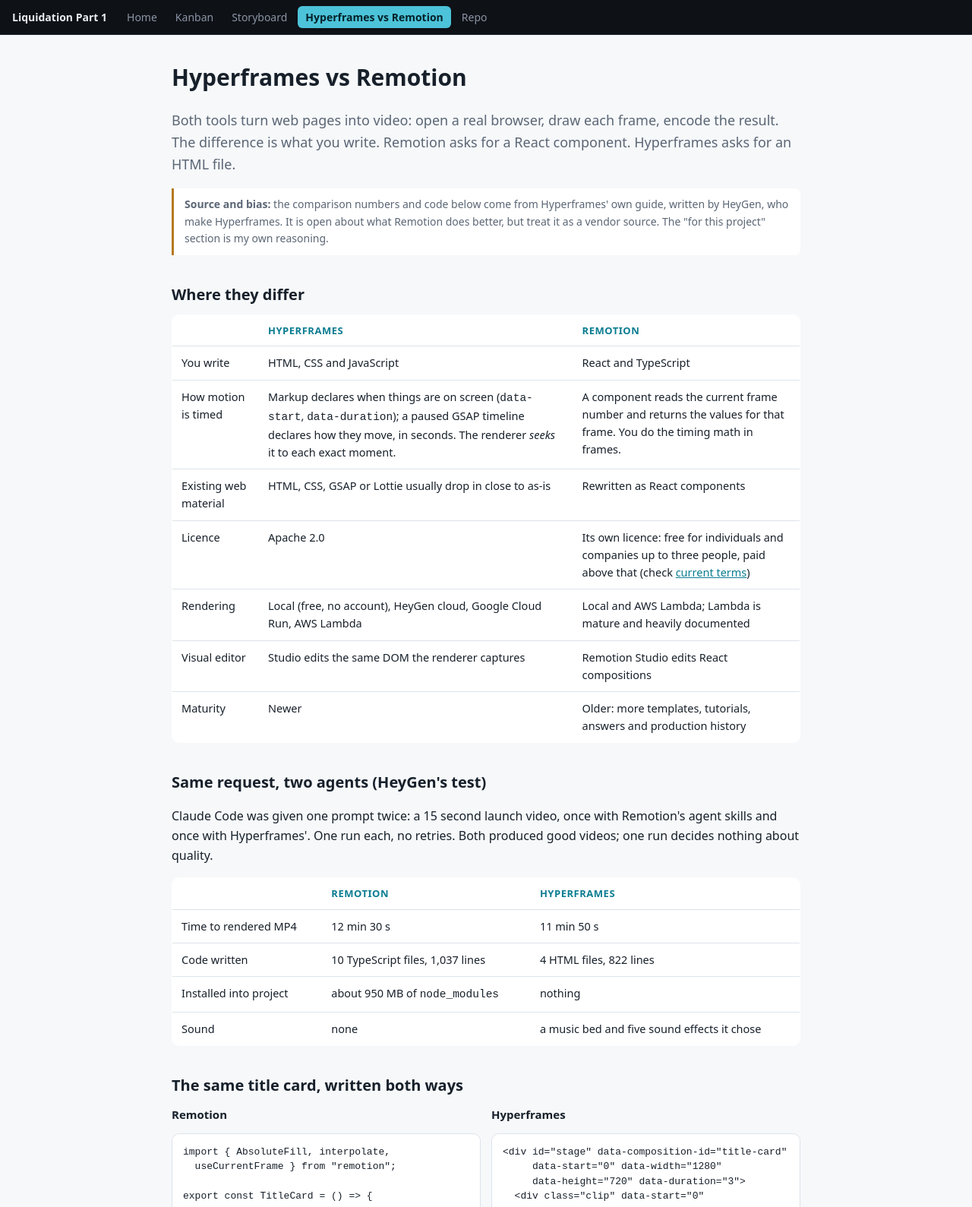
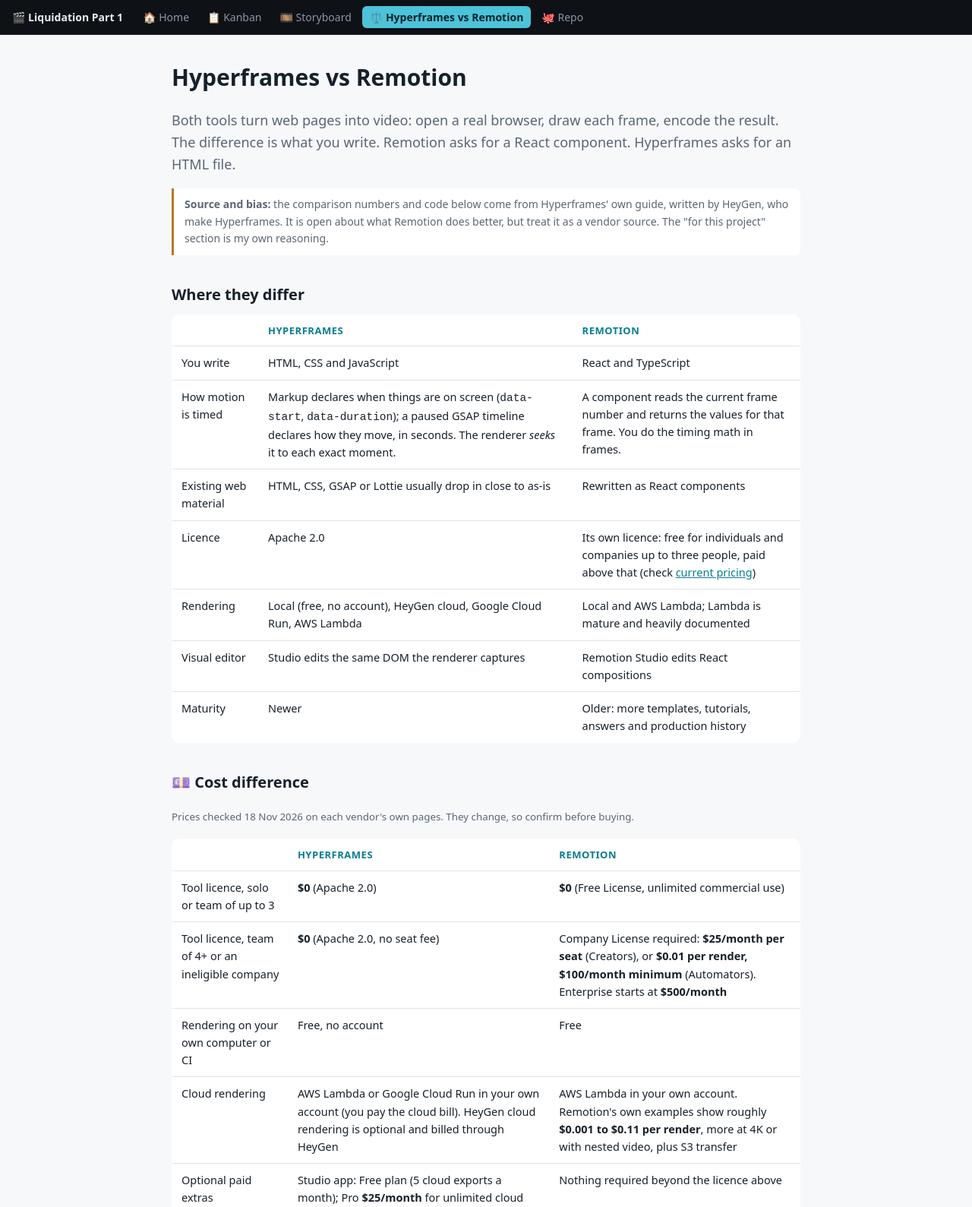
Before and after one commit to rifaterdemsahin/hyperframes, a plain HTML site: page compare.html in a window 1280 px wide. Shown: the top 1589 px of the page at 76% size. Drawn offline with Linux system fonts and the light colour scheme.

Commit message:
Emoji top menu; add cost comparison to Hyperframes vs Remotion page
Co-Authored-By: Claude Sonnet 5.5 <noreply@anthropic.com>

```diff
--- a/compare.html
+++ b/compare.html
@@ -32,11 +32,25 @@ a{color:var(--accent)}small{color:var(--mute)}
     <tr><td>You write</td><td>HTML, CSS and JavaScript</td><td>React and TypeScript</td></tr>
     <tr><td>How motion is timed</td><td>Markup declares when things are on screen (<code>data-start</code>, <code>data-duration</code>); a paused GSAP timeline declares how they move, in seconds. The renderer <em>seeks</em> it to each exact moment.</td><td>A component reads the current frame number and returns the values for that frame. You do the timing math in frames.</td></tr>
     <tr><td>Existing web material</td><td>HTML, CSS, GSAP or Lottie usually drop in close to as-is</td><td>Rewritten as React components</td></tr>
-    <tr><td>Licence</td><td>Apache 2.0</td><td>Its own licence: free for individuals and companies up to three people, paid above that (check <a href="https://www.remotion.pro/license">current terms</a>)</td></tr>
+    <tr><td>Licence</td><td>Apache 2.0</td><td>Its own licence: free for individuals and companies up to three people, paid above that (check <a href="https://www.remotion.pro/pricing">current pricing</a>)</td></tr>
     <tr><td>Rendering</td><td>Local (free, no account), HeyGen cloud, Google Cloud Run, AWS Lambda</td><td>Local and AWS Lambda; Lambda is mature and heavily documented</td></tr>
     <tr><td>Visual editor</td><td>Studio edits the same DOM the renderer captures</td><td>Remotion Studio edits React compositions</td></tr>
     <tr><td>Maturity</td><td>Newer</td><td>Older: more templates, tutorials, answers and production history</td></tr>
   </table></div>
+
+  <h2>💷 Cost difference</h2>
+  <p><small>Prices checked 18 Nov 2026 on each vendor's own pages. They change, so confirm before buying.</small></p>
+  <div class="tw"><table>
+    <tr><th></th><th>Hyperframes</th><th>Remotion</th></tr>
+    <tr><td>Tool licence, solo or team of up to 3</td><td><b>$0</b> (Apache 2.0)</td><td><b>$0</b> (Free License, unlimited commercial use)</td></tr>
+    <tr><td>Tool licence, team of 4+ or an ineligible company</td><td><b>$0</b> (Apache 2.0, no seat fee)</td><td>Company License required: <b>$25/month per seat</b> (Creators), or <b>$0.01 per render, $100/month minimum</b> (Automators). Enterprise starts at <b>$500/month</b></td></tr>
+    <tr><td>Rendering on your own computer or CI</td><td>Free, no account</td><td>Free</td></tr>
+    <tr><td>Cloud rendering</td><td>AWS Lambda or Google Cloud Run in your own account (you pay the cloud bill). HeyGen cloud rendering is optional and billed through HeyGen</td><td>AWS Lambda in your own account. Remotion's own examples show roughly <b>$0.001 to $0.11 per render</b>, more at 4K or with nested video, plus S3 transfer</td></tr>
+    <tr><td>Optional paid extras</td><td>Studio app: Free plan (5 cloud exports a month); Pro <b>$25/month</b> for unlimited cloud exports and HeyGen's top models. Local exports are unlimited on every plan</td><td>Nothing required beyond the licence above</td></tr>
+    <tr><td>Your AI agent</td><td colspan="2">Billed separately by whichever agent you use, in both cases</td></tr>
+  </table></div>
+  <p><b>The difference in practice:</b> the tools cost the same for one person ($0). The gap appears when a team grows past three people or a company wants to automate rendering at volume: Remotion then charges a licence, Hyperframes does not. Cloud rendering costs are comparable, because both run on your own AWS account.</p>
+  <p><b>For this video:</b> £0 licence cost either way, and rendering locally is free. So cost does not decide it, and the choice rests on the points in the section below.</p>
 
   <h2>Same request, two agents (HeyGen's test)</h2>
   <p>Claude Code was given one prompt twice: a 15 second launch video, once with Remotion's agent skills and once with Hyperframes'. One run each, no retries. Both produced good videos; one run decides nothing about quality.</p>
@@ -110,7 +124,8 @@ export const TitleCard = () =&gt; {
     <li><a href="https://hyperframes.heygen.com/guides/hyperframes-vs-remotion.md">HyperFrames vs Remotion</a> (HeyGen)</li>
     <li><a href="https://hyperframes.heygen.com/prompting/remotion-migration.md">Move from Remotion to Hyperframes</a></li>
     <li><a href="https://hyperframes.heygen.com/faq.md">Hyperframes FAQ</a></li>
-    <li><a href="https://www.remotion.pro/license">Remotion licence</a></li>
+    <li><a href="https://www.remotion.pro/pricing">Remotion pricing</a> and <a href="https://www.remotion.dev/docs/lambda/cost-example">Lambda cost examples</a></li>
+    <li><a href="https://hyperframes.heygen.com/faq.md#is-hyperframes-free">Hyperframes FAQ: is it free?</a></li>
   </ul>
 </main>
 </body>
--- a/nav.js
+++ b/nav.js
@@ -2,11 +2,11 @@
 (function () {
   var base = document.currentScript.src.replace(/nav\.js(\?.*)?$/, "");
   var links = [
-    ["Home", base],
-    ["Kanban", base + "kanban.html"],
-    ["Storyboard", base + "storyboard/"],
-    ["Hyperframes vs Remotion", base + "compare.html"],
-    ["Repo", "https://github.com/rifaterdemsahin/hyperframes"],
+    ["🏠 Home", base],
+    ["📋 Kanban", base + "kanban.html"],
+    ["🎞️ Storyboard", base + "storyboard/"],
+    ["⚖️ Hyperframes vs Remotion", base + "compare.html"],
+    ["🐙 Repo", "https://github.com/rifaterdemsahin/hyperframes"],
   ];
   var here = location.href.split("#")[0].replace(/index\.html$/, "");
   var css = document.createElement("style");
@@ -19,7 +19,7 @@
   var nav = document.createElement("nav");
   nav.id = "site-nav";
   nav.innerHTML =
-    "<b>Liquidation Part 1</b>" +
+    "<b>🎬 Liquidation Part 1</b>" +
     links
       .map(function (l) {
         return '<a href="' + l[1] + '"' + (here === l[1] ? ' class="on"' : "") + ">" + l[0] + "</a>";
```
